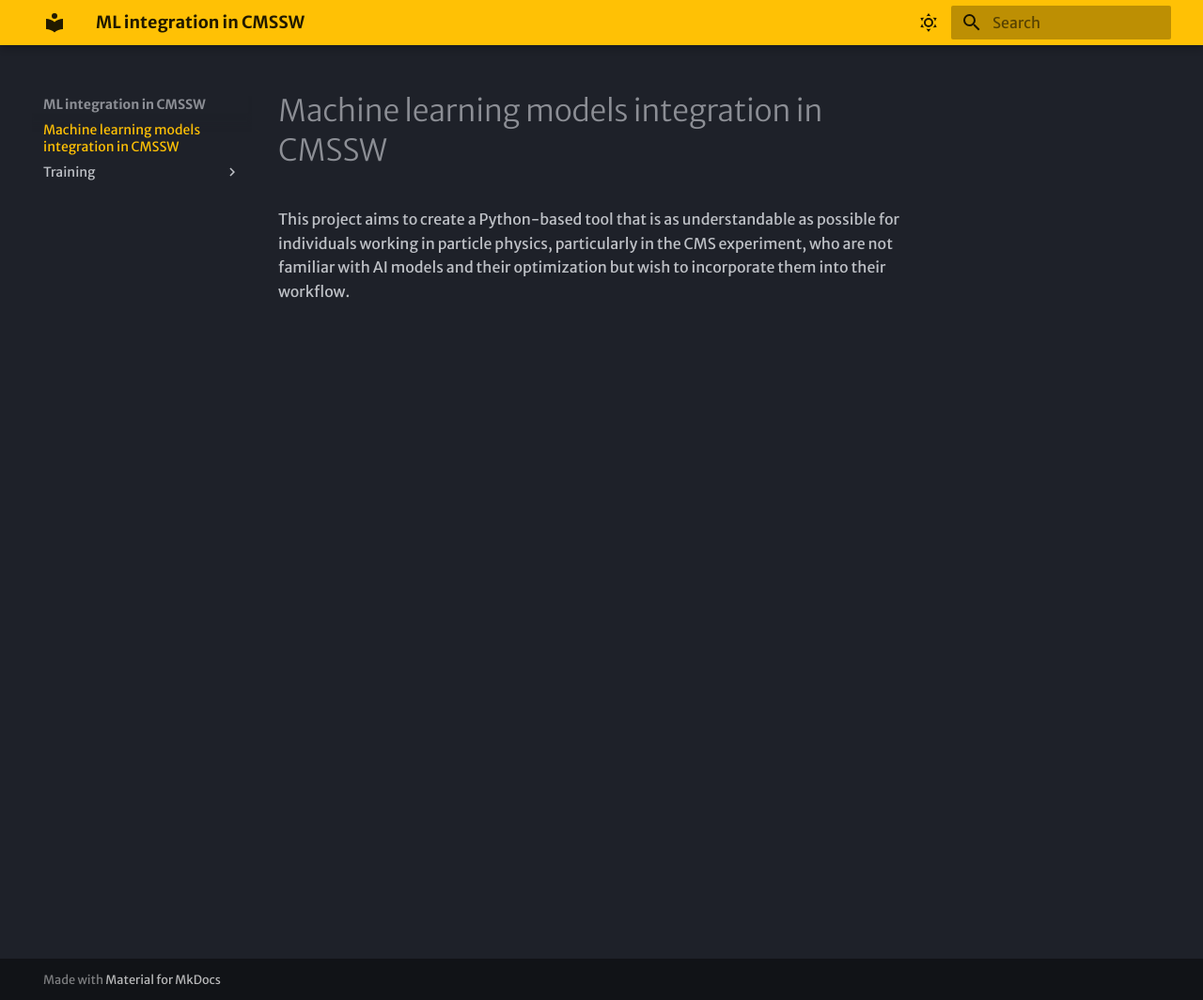
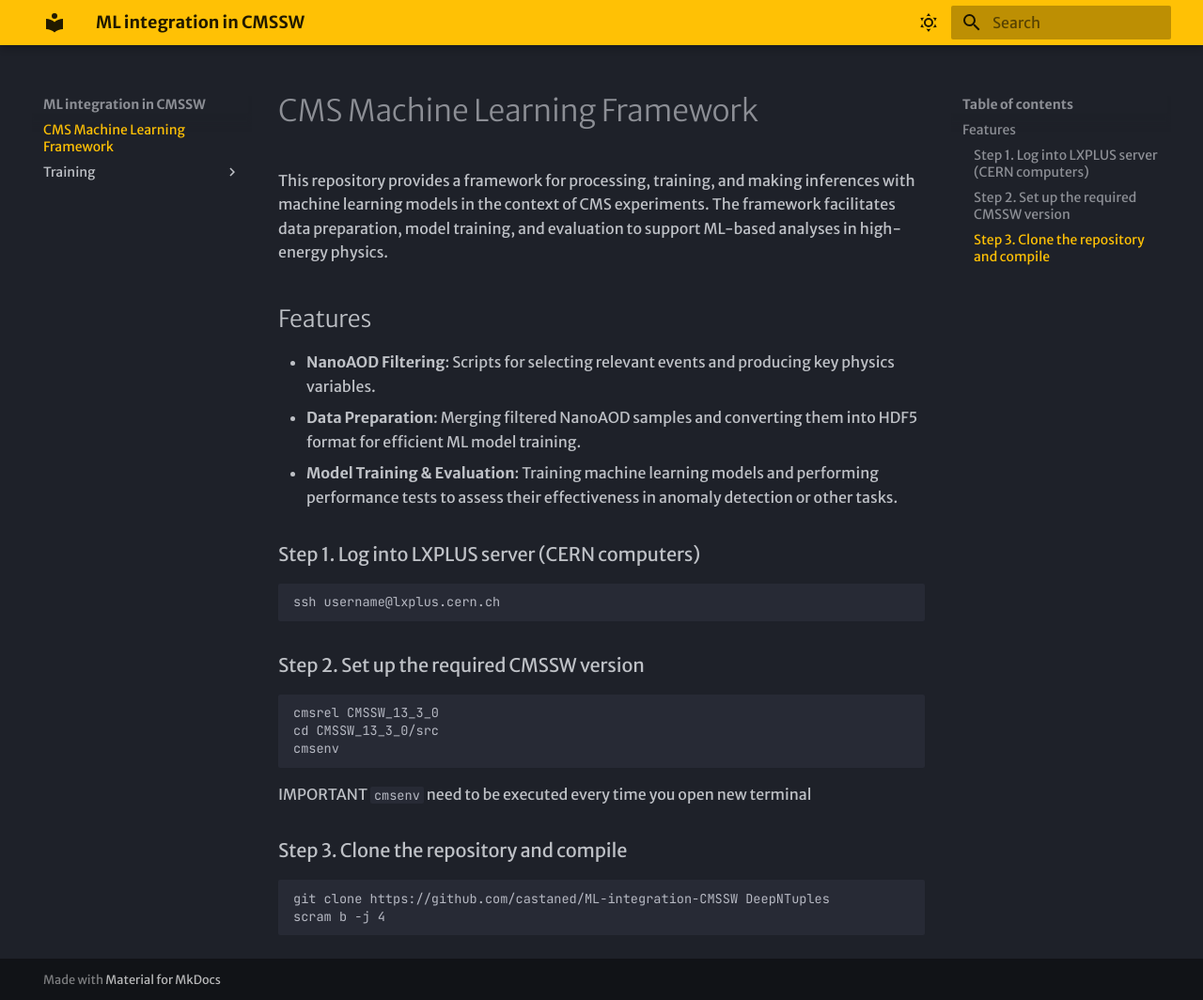
Before and after one commit to castaned/ML-integration-CMSSW, an MkDocs documentation site: the page built from docs/index.md, in a window 1280 px wide and 1064 px high. Shown: the whole window at 94% size. Built offline with MkDocs 1.6.1 and Material for MkDocs 9.7.7, drawn with Linux system fonts in a browser that asks for light colours.

Commit message:
Update: index.md, add login and prepare env in CMS

````diff
--- a/docs/index.md
+++ b/docs/index.md
@@ -1,3 +1,34 @@
-# Machine learning models integration in CMSSW
+# CMS Machine Learning Framework
 
-This project aims to create a Python-based tool that is as understandable as possible for individuals working in particle physics, particularly in the CMS experiment, who are not familiar with AI models and their optimization but wish to incorporate them into their workflow.
+This repository provides a framework for processing, training, and making inferences with machine learning models in the context of CMS experiments. The framework facilitates data preparation, model training, and evaluation to support ML-based analyses in high-energy physics.
+
+## Features
+
+- **NanoAOD Filtering**: Scripts for selecting relevant events and producing key physics variables.
+- **Data Preparation**: Merging filtered NanoAOD samples and converting them into HDF5 format for efficient ML model training.
+- **Model Training & Evaluation**: Training machine learning models and performing performance tests to assess their effectiveness in anomaly detection or other tasks.
+
+
+
+### Step 1. Log into LXPLUS server (CERN computers)
+
+```bash
+ssh username@lxplus.cern.ch
+```
+
+### Step 2. Set up the required CMSSW version
+
+```bash
+cmsrel CMSSW_13_3_0
+cd CMSSW_13_3_0/src
+cmsenv
+```
+
+IMPORTANT `cmsenv` need to be executed every time you open new terminal
+
+### Step 3. Clone the repository  and compile
+
+```bash
+git clone https://github.com/castaned/ML-integration-CMSSW DeepNTuples
+scram b -j 4
+```
````
